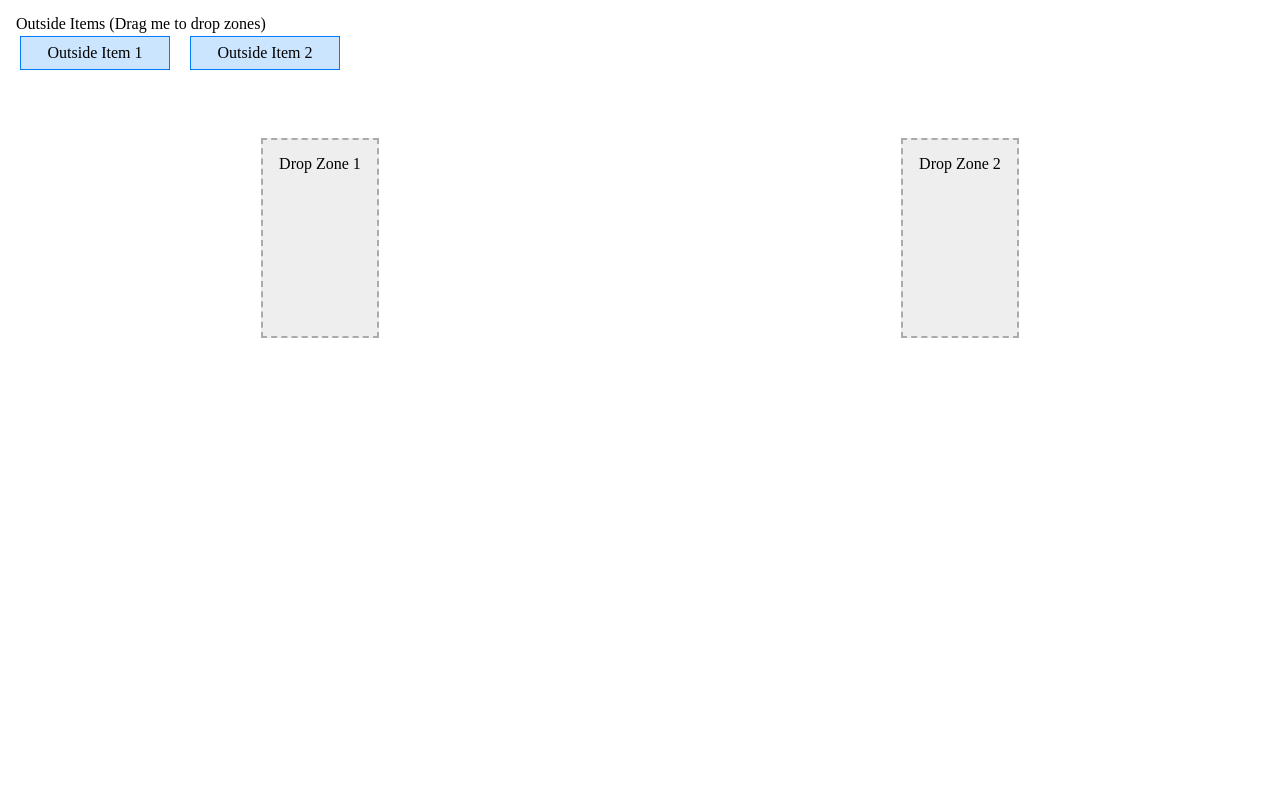
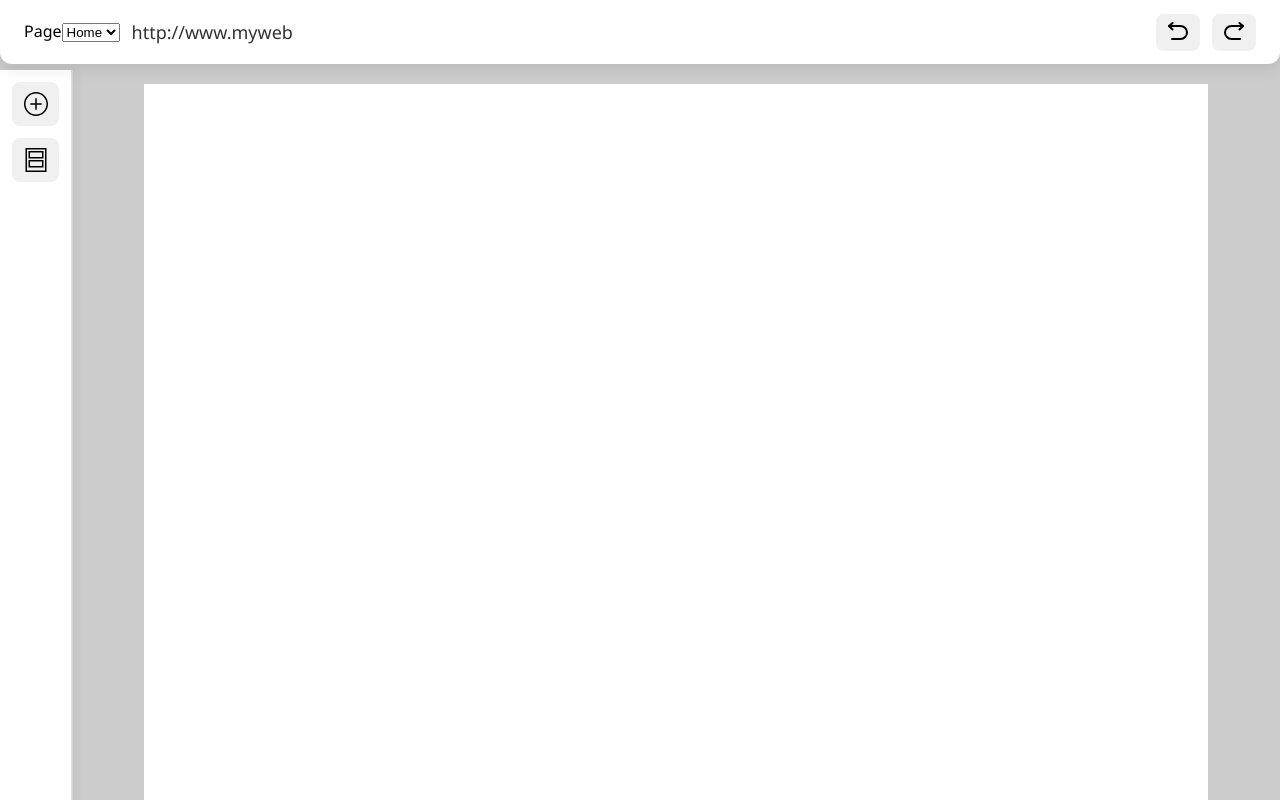
Before and after one commit to ZzzNTKzzZ/Web, a React (Create React App) app: page / in a window 1280 px wide. Built offline with nearby package versions, Linux system fonts and the light colour scheme.

Commit message:
add page

```diff
--- a/src/Page/EditPortfolio/EditPortfolio.jsx
+++ b/src/Page/EditPortfolio/EditPortfolio.jsx
@@ -8,7 +8,9 @@ import DropZone from "../../components/DropZone/DropZone";
 
 // Simple EditableBox component (draggable box)
 import { useDrag } from "react-dnd";
+import EditZone from "../../components/EditZone/EditZone";
 
+import style from "./EditPortfolio.module.css";
 function EditableBox({ id, text }) {
   const [{ isDragging }, dragRef] = useDrag(() => ({
     type: "BOX",
@@ -76,36 +78,10 @@ export default function EditPortfolio() {
 
   return (
     <DndProvider backend={HTML5Backend}>
-      <div>
-        {/* <Topbar />
-        <SideBar /> */}
-
-        {/* Outside boxes */}
-        <div style={{ padding: "16px" }}>
-          <h3>Outside Items (Drag me to drop zones)</h3>
-          <div style={{ display: "flex", gap: "12px" }}>
-            {outsideItems.map(({ id, text }) => (
-              <EditableBox key={id} id={id} text={text} />
-            ))}
-          </div>
-        </div>
-
-        {/* Drop Zones */}
-        <div style={{ display: "flex", justifyContent: "space-around", marginTop: 32 }}>
-          <DropZone accepted={"BOX"} onDrop={handleDropZone1}>
-            <h3>Drop Zone 1</h3>
-            {zone1Items.map(({ id, text }) => (
-              <EditableBox key={id} id={id} text={text} />
-            ))}
-          </DropZone>
-
-          <DropZone accepted={"BOX"} onDrop={handleDropZone2}>
-            <h3>Drop Zone 2</h3>
-            {zone2Items.map(({ id, text }) => (
-              <EditableBox key={id} id={id} text={text} />
-            ))}
-          </DropZone>
-        </div>
+      <div className={style.editPortfolio}>
+        <Topbar />
+        <SideBar />
+        <EditZone />
       </div>
     </DndProvider>
   );
--- /dev/null
+++ b/src/Page/EditPortfolio/EditPortfolio.module.css
@@ -0,0 +1,3 @@
+.editPortfolio {
+    background-color: #ccc;
+}
--- a/src/components/AddElementMenu/AddElementMenu.jsx
+++ b/src/components/AddElementMenu/AddElementMenu.jsx
@@ -4,12 +4,8 @@ import style from "./AddElementMenu.module.css";
 import CloseIcon from "../../assets/icon/Close.svg";
 import TextElement from "./TextElement/TextElement";
 
-export default function AddElementMenu({ onClick }) {
-  const elements = [
-    { text: "Text", menu: <TextElement /> },
-    { text: "Image", menu: <div>Image settings</div> },
-    { text: "Button", menu: <div>Button settings</div> },
-  ];
+export default function AddElementMenu({contents ,onClick }) {
+
 
   const [activeElement, setActiveElement] = useState("Text");
 
@@ -25,21 +21,21 @@ export default function AddElementMenu({ onClick }) {
 
       <div className={style.content}>
         <ul className={style.listElement}>
-          {elements.map((e, index) => (
+          {contents.map((content, index) => (
             <li
               key={index}
               className={`${style.element} ${
-                activeElement === e.text ? style.active : ""
+                activeElement === content.text ? style.active : ""
               }`}
-              onClick={() => setActiveElement(e.text)}
+              onClick={() => setActiveElement(content.text)}
             >
-              {e.text}
+              {content.text}
             </li>
           ))}
         </ul>
 
         <div className={style.popupMenu}>
-          {elements.find((el) => el.text === activeElement)?.menu}
+          {contents.find((el) => el.text === activeElement)?.menu}
         </div>
       </div>
     </div>
--- /dev/null
+++ b/src/components/EditZone/EditZone.jsx
@@ -0,0 +1,10 @@
+import PageCreate from "../PageCreate/PageCreate";
+import style from "./EditZone.module.css";
+
+export default function EditZone() {
+    return(
+        <div className={style.editZone}>
+            <PageCreate />
+        </div>
+    )
+}
--- /dev/null
+++ b/src/components/EditZone/EditZone.module.css
@@ -0,0 +1,6 @@
+.editZone {
+  margin-left: 72px;
+  padding: 84px 72px 0;
+  height: 100vh;
+  background-color: #ccc;
+}
--- /dev/null
+++ b/src/components/PageCreate/PageCreate.jsx
@@ -0,0 +1,9 @@
+import styles from './PageCreate.module.css';
+
+export default function PageCreate() {
+    return (
+        <div className={styles.pageCreate}>
+
+        </div>
+    )
+}
--- /dev/null
+++ b/src/components/PageCreate/PageCreate.module.css
@@ -0,0 +1,5 @@
+.pageCreate{
+    width: 100%;
+    height: 100%;
+    background-color: #fff;
+}
--- a/src/components/Sidebar/SideBar.module.css
+++ b/src/components/Sidebar/SideBar.module.css
@@ -4,13 +4,12 @@
   background-color: #f5f7fa;
   border-right: 1px solid #ddd;
   font-family: "Segoe UI", sans-serif;
+  position: fixed;
+  top: 70px;
+  left: 0;
 }
 
 .sideBar {
-  position: fixed;
-  top: 70px;
-  left: 0;
-  height: 100vh;
   width: 72px; /* or your preferred fixed width */
   display: flex;
   flex-direction: column;
--- a/src/components/Sidebar/Sidebar.jsx
+++ b/src/components/Sidebar/Sidebar.jsx
@@ -1,19 +1,26 @@
 import { useState } from "react";
-
 import style from "./SideBar.module.css";
-
 import AddIcon from "../../assets/icon/Add.svg";
 import PageSectionIcon from "../../assets/icon/PageSection.svg";
 
 import AddElementMenu from "../AddElementMenu/AddElementMenu";
+import TextElement from "../AddElementMenu/TextElement/TextElement";
 
 export default function SideBar() {
   const buttons = [
-    { id: "add", icon: AddIcon },
+    {
+      id: "add",
+      icon: AddIcon,
+      content: [
+        { text: "Text", menu: <TextElement /> },
+        { text: "Image", menu: <div>Image settings</div> },
+        { text: "Button", menu: <div>Button settings</div> },
+      ],
+    },
     { id: "pageSection", icon: PageSectionIcon },
   ];
 
-  const [menu, setMenu] = useState();
+  const [menu, setMenu] = useState(null);
   const [activeId, setActiveId] = useState(null);
 
   const handleCloseClick = () => {
@@ -25,13 +32,14 @@ export default function SideBar() {
     const type = e.currentTarget.id;
     setActiveId(type);
 
-    switch (type) {
-      case "add":
-        setMenu(<AddElementMenu onClick={handleCloseClick} />);
-        break;
-      default:
-        setMenu(null);
-        break;
+    const button = buttons.find((btn) => btn.id === type);
+
+    if (button?.content) {
+      setMenu(
+        <AddElementMenu contents={button.content} onClick={handleCloseClick} />
+      );
+    } else {
+      setMenu(null);
     }
   };
 
@@ -51,10 +59,7 @@ export default function SideBar() {
           </button>
         ))}
       </div>
-      {menu ?
-      <div className={style.sideMenu}>{menu}</div>
-        : ""
-    }
+      {menu && <div className={style.sideMenu}>{menu}</div>}
     </div>
   );
 }
```
